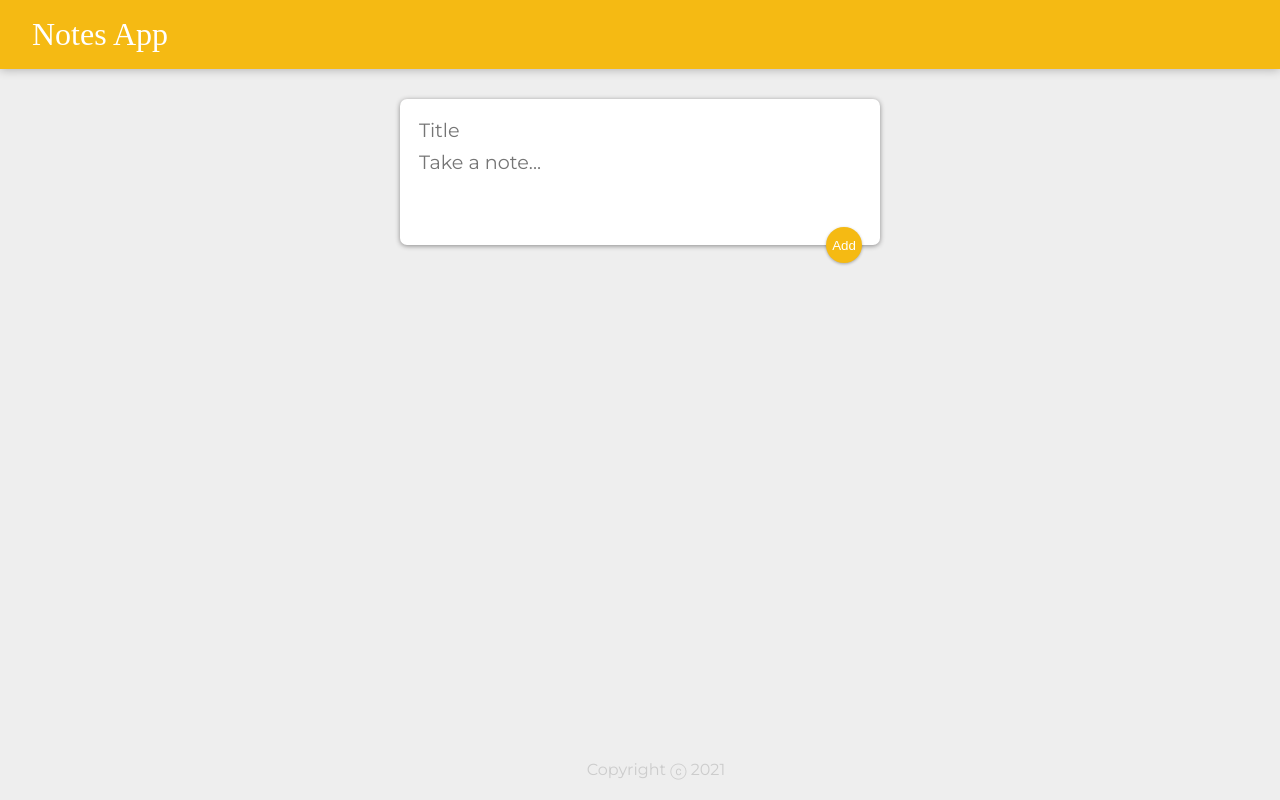
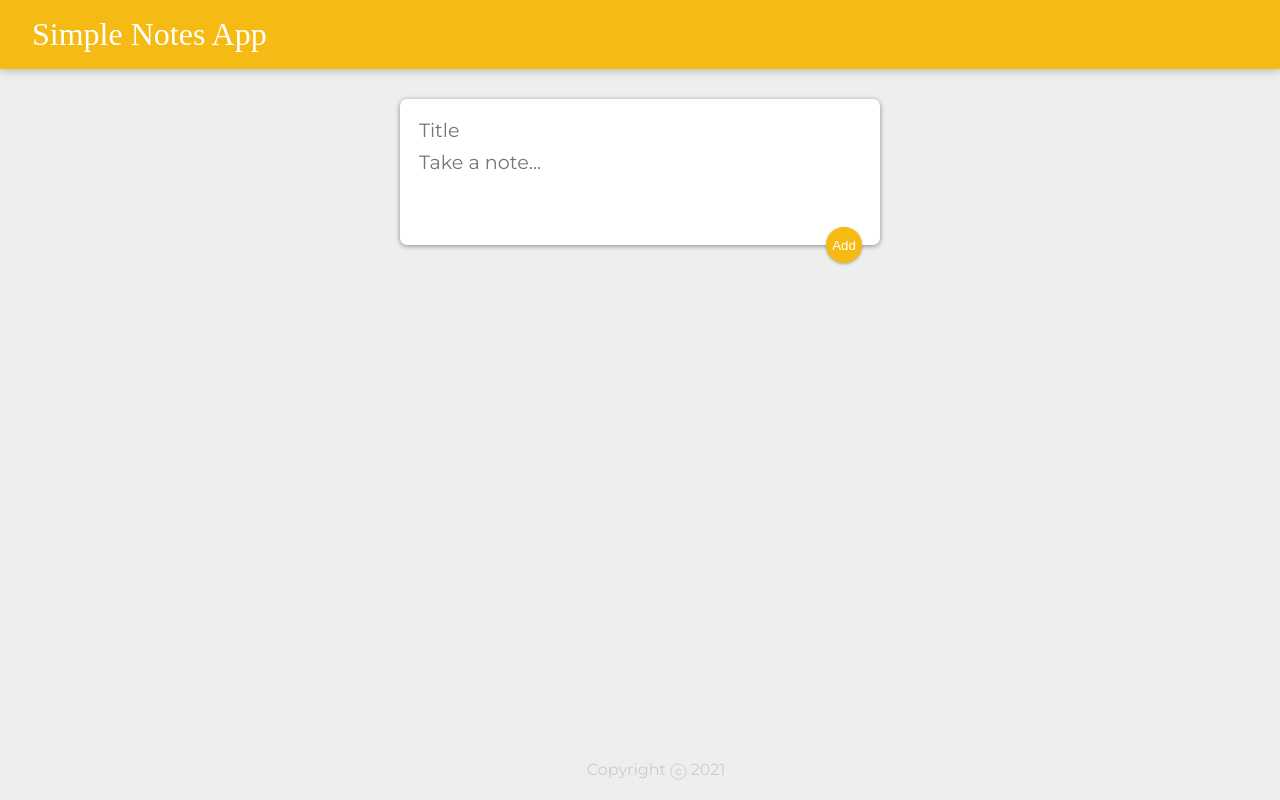
Before and after one commit to KJ-Somaiya-College-of-Engineering/ia2-development-of-cloud-application-1811076_1811078, a React (Create React App) app: page / in a window 1280 px wide. Built offline with nearby package versions, Linux system fonts and the light colour scheme; a web font is replaced by a local one.

Commit message:
Fix the Header

```diff
--- a/src/components/Header.js
+++ b/src/components/Header.js
@@ -3,7 +3,7 @@ import React from "react";
 function Header() {
   return (
     <header>
-      <h1 id="app-header">Notes App</h1>
+      <h1 id="app-header">Simple Notes App</h1>
     </header>
   );
 }
```
